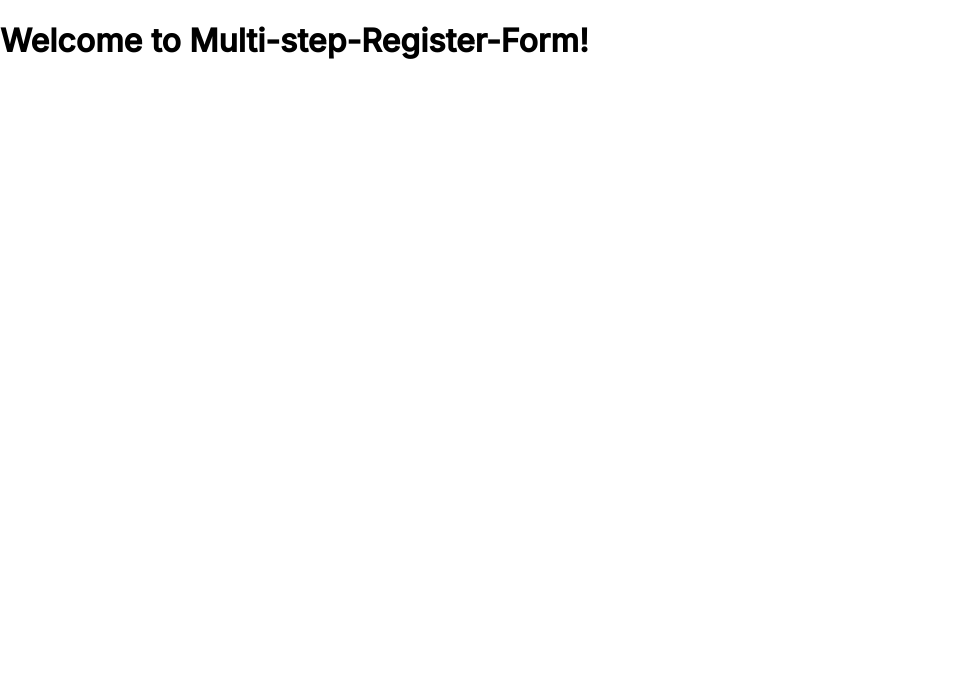
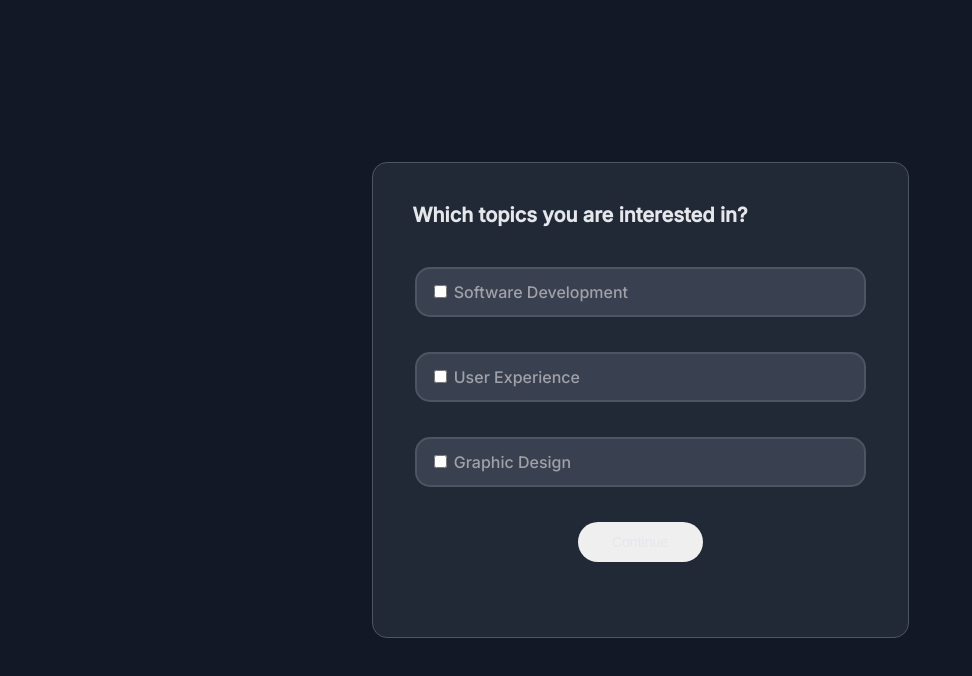
Before and after one commit to ArekSzreiber/DC-Multi-step-Register-Form, an Angular app: page / in a window 1280 px wide. Shown: the top 676 px of the page, without its empty margins (0-972 px from the left). Built offline with nearby package versions, Linux system fonts and the light colour scheme.

Commit message:
WIP layout (1st and 2nd step)

```diff
--- a/src/app/app.component.ts
+++ b/src/app/app.component.ts
@@ -6,8 +6,6 @@ import { RouterOutlet } from '@angular/router';
   standalone: true,
   imports: [RouterOutlet],
   template: `
-    <h1>Welcome to {{title}}!</h1>
-
     <router-outlet />
   `,
   styles: [],
--- a/src/app/app.routes.ts
+++ b/src/app/app.routes.ts
@@ -1,3 +1,6 @@
 import { Routes } from '@angular/router';
+import {StepperComponent} from './containers/stepper/stepper.component';
 
-export const routes: Routes = [];
+export const routes: Routes = [{
+  path: '', component: StepperComponent,
+}];
--- a/src/app/containers/card/card.component.ts
+++ b/src/app/containers/card/card.component.ts
@@ -1,15 +1,44 @@
-import { Component } from '@angular/core';
+import {Component, ViewEncapsulation} from '@angular/core';
 
 @Component({
   selector: 'app-card',
   standalone: true,
   imports: [],
+  encapsulation: ViewEncapsulation.None,
+  styles: [`
+    .card {
+      background-color: var(--card-background);
+      border: 1px solid var(--border-color);
+      width: 455px;
+      padding: 40px;
+      border-radius: 15px;
+    }
+
+    [slot=header] {
+      color: var(--font-color-primary);
+    }
+
+    [slot=content] {
+      display: flex;
+      flex-direction: column;
+      row-gap: 35px;
+    }
+
+    [slot=footer] {
+      padding: 35px;
+      display: flex;
+      justify-content: center;
+      align-items: center;
+    }
+
+  `],
   template: `
-    <p>
-      card works!
-    </p>
-  `,
-  styles: ``
+    <div class="card">
+      <ng-content select="[slot=header]"></ng-content>
+      <ng-content select="[slot=content]"></ng-content>
+      <ng-content select="[slot=footer]"></ng-content>
+    </div>
+  `
 })
 export class CardComponent {
 
--- a/src/app/containers/stepper/stepper.component.ts
+++ b/src/app/containers/stepper/stepper.component.ts
@@ -1,16 +1,153 @@
-import { Component } from '@angular/core';
+import {Component} from '@angular/core';
+import {CardComponent} from '../card/card.component';
+import {FormGroup, FormArray, NonNullableFormBuilder, ReactiveFormsModule, Validators} from '@angular/forms';
+import {JsonPipe, NgForOf} from '@angular/common';
 
 @Component({
   selector: 'app-stepper',
   standalone: true,
-  imports: [],
+  imports: [
+    CardComponent,
+    ReactiveFormsModule,
+    NgForOf,
+    JsonPipe
+  ],
+  styles: [`
+    .container {
+      display: flex;
+      justify-content: center;
+      align-items: center;
+      min-height: 100vh;
+    }
+
+    .label {
+      margin-bottom: 7px;
+      margin-left: 5px;
+    }
+
+    .heading {
+      margin: 0 0 40px 0;
+    }
+
+    .button {
+      height: 40px;
+      border: none;
+      border-radius: 20px;
+      width: 125px;
+      background-image: linear-gradient(to bottom, rgba(#652CD1FF, 0.7), rgba(#652CD1FF, 1.0));
+      color: var(--font-color-primary);
+    }
+
+  `],
   template: `
-    <p>
-      stepper works!
-    </p>
-  `,
-  styles: ``
+    <div class="container">
+      <form [formGroup]="form">
+        @switch (step) {
+          @case (1) {
+            <app-card>
+              <hgroup slot="header">
+                <h1 class="heading">Register</h1>
+              </hgroup>
+              <div slot="content">
+                <fieldset class="fieldset">
+                  <label class="label">Name</label>
+                  <input
+                    class="input tab-text"
+                    placeholder="enter your name"
+                  >
+                </fieldset>
+                <fieldset class="fieldset">
+                  <label class="label">Email</label>
+                  <input
+                    class="input tab-text"
+                    placeholder="example@gmail.com"
+                  >
+                </fieldset>
+              </div>
+              <footer slot="footer">
+                <button class="button tab-text" (click)="next()">Continue</button>
+              </footer>
+            </app-card>
+
+          }
+          @case (2) {
+            <app-card>
+              <hgroup slot="header">
+                <h1 class="heading">Which topics you are interested in?</h1>
+              </hgroup>
+              <div slot="content" formArrayName="topics">
+
+                <ng-container *ngFor="let topic of topics.controls; let i = index">
+                  <fieldset class="toggle-button_fieldset">
+                    <label class="toggle-button_label body-text">
+                      <!--style="display: none"-->
+                    <input
+                      type="checkbox"
+                      [formControlName]="i"
+                      value="topicsArray[i]"
+                      [class.selected]="false"
+                    >
+                      {{topicsArray[i]}}
+                    </label>
+                  </fieldset>
+                </ng-container>
+              </div>
+              <footer slot="footer">
+                <button class="button tab-text" (click)="next()">Continue</button>
+              </footer>
+            </app-card>
+
+          }
+          @case (3) {
+            <app-card>
+              <hgroup slot="header">
+                <h1 class="heading">Summary</h1>
+              </hgroup>
+              <div slot="content">
+
+              </div>
+              <footer slot="footer">
+                <button class="button">Confirm</button>
+              </footer>
+            </app-card>
+
+          }
+        }
+      </form>
+    </div>
+  `
 })
 export class StepperComponent {
+  step: number = 2;
+  form: FormGroup;
+  get topics(): FormArray {
+    return this.form.controls['topics'] as FormArray;
+  }
+
+  topicsArray: string[] = [
+    'Software Development',
+    'User Experience',
+    'Graphic Design',
+  ];
+
+
+  constructor(
+    private builder: NonNullableFormBuilder,
+  ) {
+
+    this.form = builder.group({
+      name: ['', [Validators.required]],
+      email: ['', [Validators.required, Validators.email]],
+      topics: builder.array(
+        this.topicsArray.map(topic => builder.control(false))
+      ),
+    });
+    console.log(this.form.value);
+  }
+
+  next() {
+    console.log(this.form.value);
+    // this.step++;
+  }
 
 }
--- a/src/styles.scss
+++ b/src/styles.scss
@@ -8,6 +8,7 @@ html, body {
 
 body {
   font-family: 'Inter', sans-serif;
+  background-color: var(--background-color);
 }
 
 :root {
@@ -16,20 +17,29 @@ body {
   --background-color: #121826;
   --card-background: #212936;
   --button-background-secondary: #394150;
-  --card-border-color: #4D5562;
+  --border-color: #4D5562;
   --font-color-secondary: #A1A1A9;
   --font-color-primary: #E5E7EB;
 }
 
 .fieldset {
   border: none;
+  display: flex;
+  flex-direction: column;
+  padding: 0;
+  color: var(--font-color-secondary);
+  margin: 0;
 }
 
 .input {
-
+  background-color: transparent;
+  border: 2px solid var(--border-color);
+  padding: 13px;
+  border-radius: 15px;
 
   &::placeholder {
-
+    color: var(--border-color);
+    opacity: 1;
   }
 }
 
@@ -37,8 +47,27 @@ body {
 
 }
 
-.toggle-button {
+.toggle-button_fieldset {
+  padding: 0;
+  background-color: transparent;
+  //border: 2px solid var(--border-color);
+  //border-radius: 15px;
+  border: none;
+}
 
+.toggle-button_label {
+  display: block;
+  width: 100%;
+  height: 100%;
+  padding: 13px;
+  color: var(--font-color-secondary);
+  background-color: var(--button-background-secondary);
+  box-sizing: border-box;
+  border-radius: 15px;
+  border: 2px solid var(--border-color);
+  cursor: pointer;
+  user-select: none;
+  opacity: 1;
 }
 
 .heading {
```
